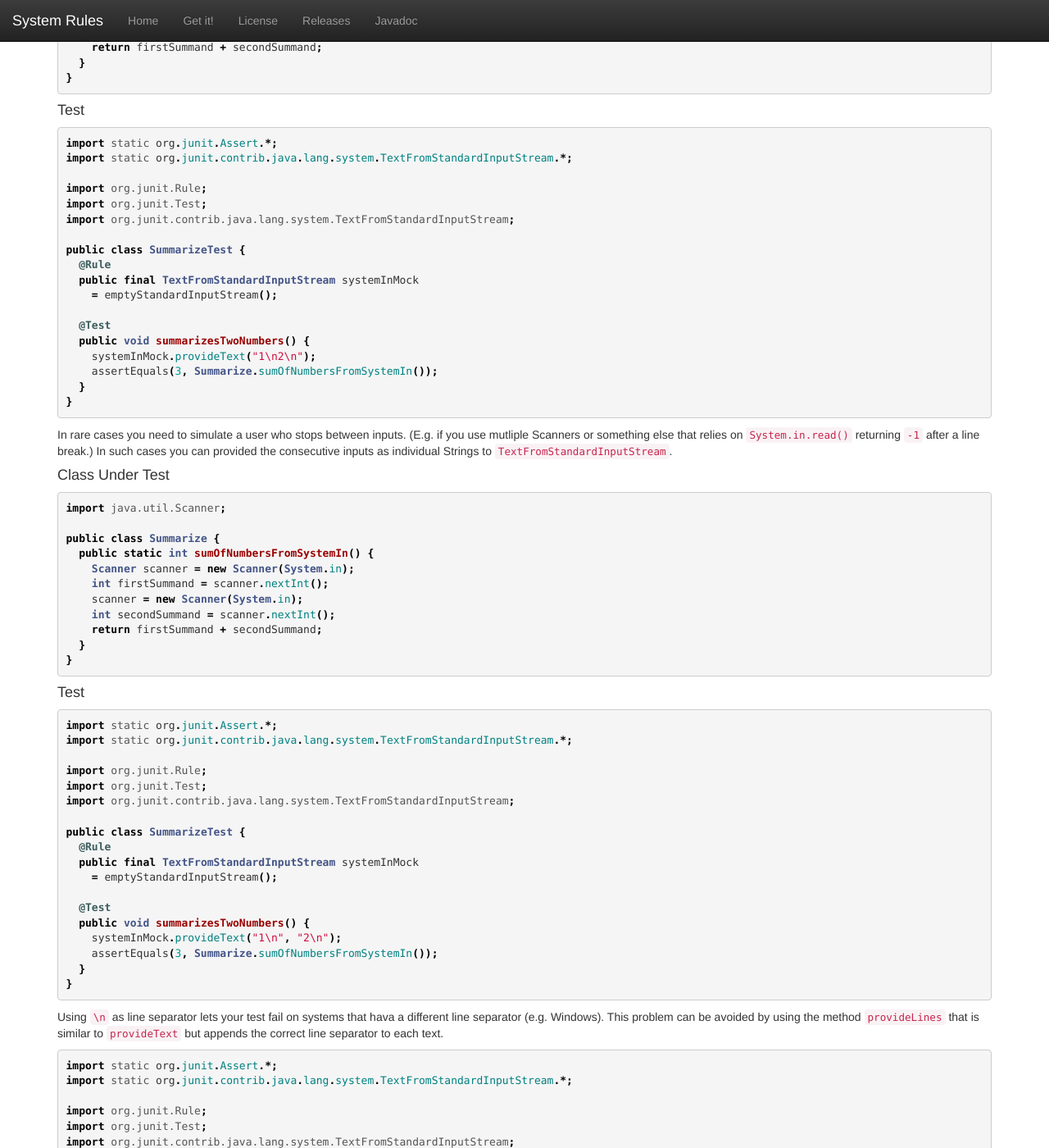
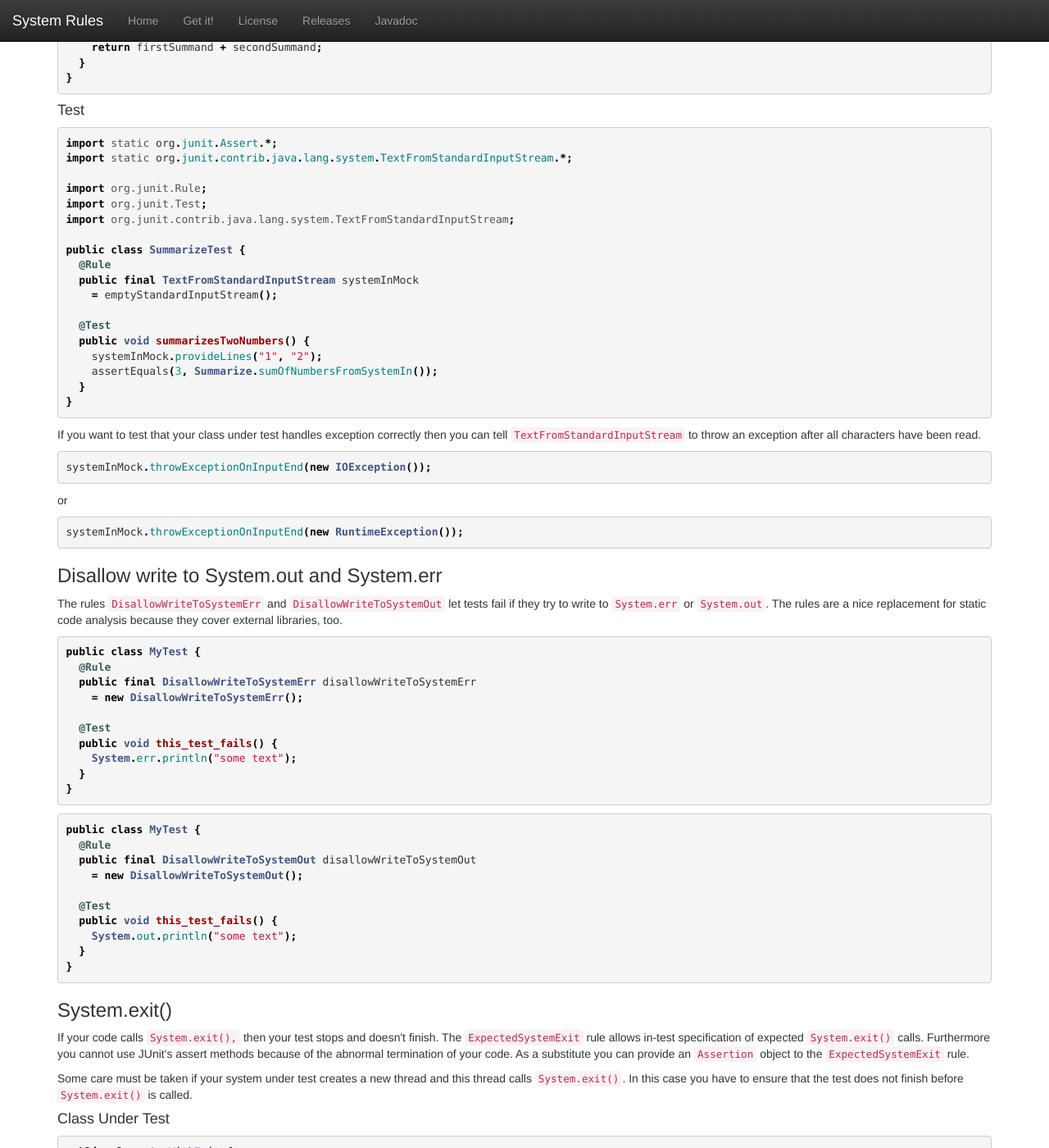
Before and after one commit to stefanbirkner/system-rules, a Jekyll site: the page built from index.html, in a window 1280 px wide and 1400 px high, scrolled down 4764 px. Shown: the whole window at 82% size. Built offline with Jekyll 4.4.1, drawn with Linux system fonts in a browser that asks for light colours; some of the changed text lies outside the part shown.

Commit message:
Update to System Rules 1.15.1.
Improve emulation of System.in.

```diff
--- a/download.html
+++ b/download.html
@@ -3,6 +3,6 @@ layout: download
 title: Get System Rules
 groupId: com.github.stefanbirkner
 artifactId: system-rules
-version: 1.15.0
+version: 1.15.1
 ---
 <p>The System Rules library is available from the Maven repository.</p>
--- a/index.html
+++ b/index.html
@@ -249,9 +249,9 @@ public final SystemOutRule systemOutRule = new SystemOutRule().muteForSuccessful
 				<h3>System.in</h3>
 				<p>The <code>TextFromStandardInputStream</code> rule helps you
 				to create tests for classes which read from
-				<code>System.in.</code> You specify the text provided by
+				<code>System.in.</code> You specify the lines provided by
 				<code>System.in</code>, by calling
-				<code>provideText(String).</code>
+				<code>provideLines(String...).</code>
 				The example's class under test reads two numbers from
 				<code>System.in</code> and calculates the sum of these numbers.</p>
 
@@ -268,62 +268,6 @@ public class Summarize {
 }{% endhighlight %}
 
 				<h4>Test</h4>
-				{% highlight java %}import static org.junit.Assert.*;
-import static org.junit.contrib.java.lang.system.TextFromStandardInputStream.*;
-
-import org.junit.Rule;
-import org.junit.Test;
-import org.junit.contrib.java.lang.system.TextFromStandardInputStream;
-
-public class SummarizeTest {
-  @Rule
-  public final TextFromStandardInputStream systemInMock
-    = emptyStandardInputStream();
-
-  @Test
-  public void summarizesTwoNumbers() {
-    systemInMock.provideText("1\n2\n");
-    assertEquals(3, Summarize.sumOfNumbersFromSystemIn());
-  }
-}{% endhighlight %}
-
-				<p>In rare cases you need to simulate a user who stops between inputs. (E.g. if you use mutliple Scanners or something else that relies on <code>System.in.read()</code> returning <code>-1</code> after a line break.) In such cases you can provided the consecutive inputs as individual Strings to <code>TextFromStandardInputStream</code>.</p>
-
-				<h4>Class Under Test</h4>
-				{% highlight java %}import java.util.Scanner;
-
-public class Summarize {
-  public static int sumOfNumbersFromSystemIn() {
-    Scanner scanner = new Scanner(System.in);
-    int firstSummand = scanner.nextInt();
-    scanner = new Scanner(System.in);
-    int secondSummand = scanner.nextInt();
-    return firstSummand + secondSummand;
-  }
-}{% endhighlight %}
-
-				<h4>Test</h4>
-				{% highlight java %}import static org.junit.Assert.*;
-import static org.junit.contrib.java.lang.system.TextFromStandardInputStream.*;
-
-import org.junit.Rule;
-import org.junit.Test;
-import org.junit.contrib.java.lang.system.TextFromStandardInputStream;
-
-public class SummarizeTest {
-  @Rule
-  public final TextFromStandardInputStream systemInMock
-    = emptyStandardInputStream();
-
-  @Test
-  public void summarizesTwoNumbers() {
-    systemInMock.provideText("1\n", "2\n");
-    assertEquals(3, Summarize.sumOfNumbersFromSystemIn());
-  }
-}{% endhighlight %}
-
-				<p>Using <code>\n</code> as line separator lets your test fail on systems that hava a different line separator (e.g. Windows). This problem can be avoided by using the method <code>provideLines</code> that is similar to <code>provideText</code> but appends the correct line separator to each text.</p>
-
 				{% highlight java %}import static org.junit.Assert.*;
 import static org.junit.contrib.java.lang.system.TextFromStandardInputStream.*;
 
--- a/releases.html
+++ b/releases.html
@@ -5,6 +5,10 @@ headline: Releases
 ---
 <section>
 	<dl>
+		<dt>1.15.1</dt>
+		<dd>
+			Improve emulation of System.in. (<a href="https://github.com/stefanbirkner/system-rules/commit/757ac93dcffff2b0f7f0dc982d69c03">Commit</a>).
+		</dd>
 		<dt>1.15.0</dt>
 		<dd>
 			Remove dependency to commons-io. (<a href="https://github.com/stefanbirkner/system-rules/commit/033fd51fea35864f27d05857116358f579241502">Commit</a>).
```
